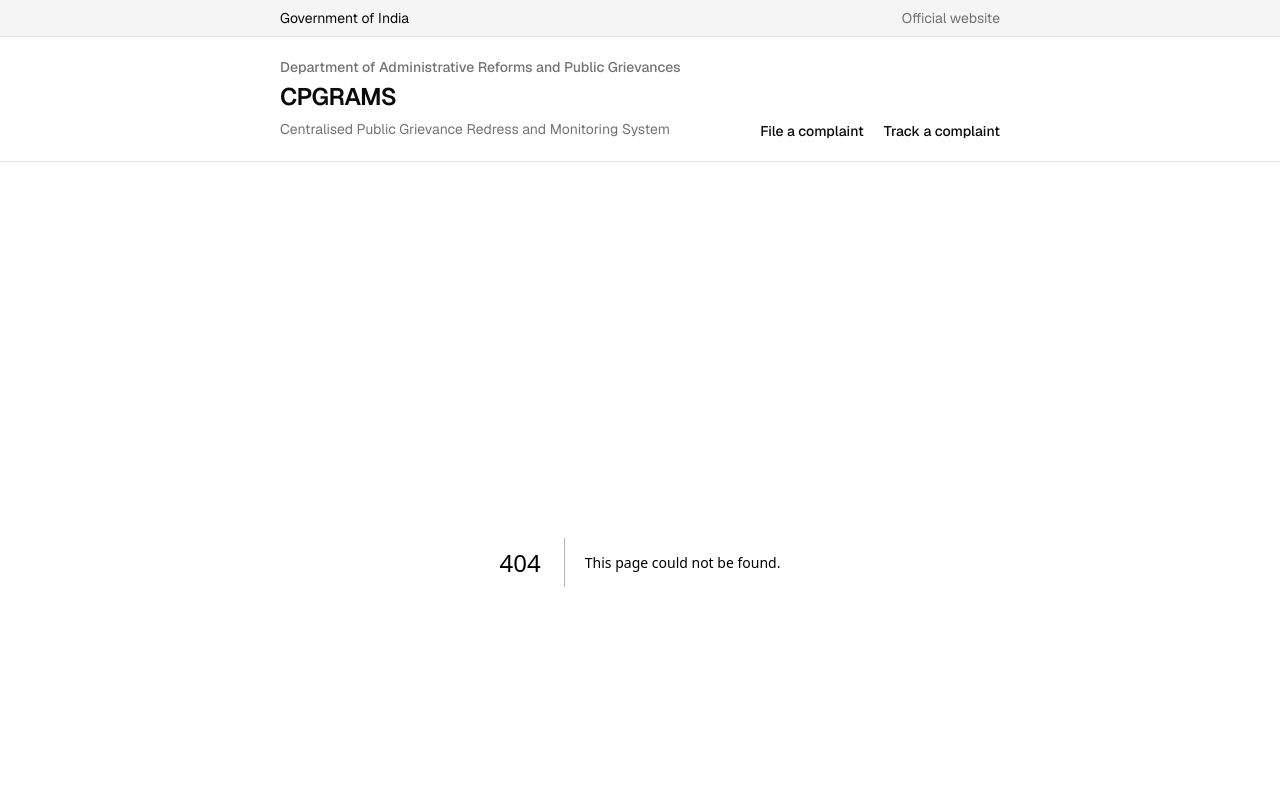
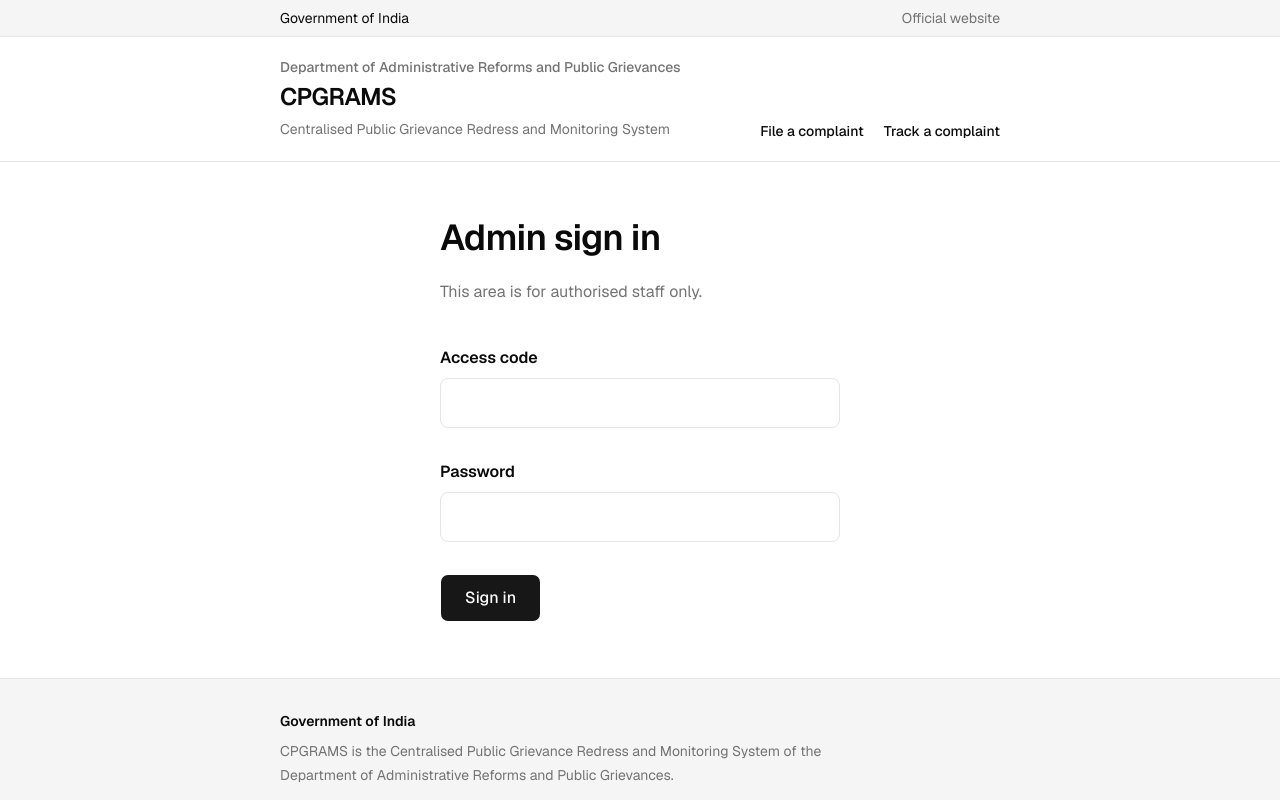
Before and after one commit to D1bakar/cpgram-recreate, a Next.js app: page /admin/login in a window 1280 px wide. Before the commit this address had no page. Shown: the top 800 px of the page. Built offline with nearby package versions, Linux system fonts and the light colour scheme.

Commit message:
Add admin login page

```diff
--- /dev/null
+++ b/app/admin/login/page.js
@@ -0,0 +1,25 @@
+import { AdminLoginForm } from "./login-form";
+
+export const metadata = {
+  title: "Admin sign in — CPGRAMS",
+  description: "Restricted area. Sign in to manage complaints.",
+};
+
+export default function AdminLoginPage() {
+  return (
+    <main
+      id="main-content"
+      className="mx-auto w-full max-w-md flex-1 px-4 py-10 sm:px-6 sm:py-14"
+    >
+      <h1 className="text-3xl font-semibold tracking-tight text-pretty sm:text-4xl">
+        Admin sign in
+      </h1>
+      <p className="mt-5 text-base leading-7 text-muted-foreground">
+        This area is for authorised staff only.
+      </p>
+      <div className="mt-10">
+        <AdminLoginForm />
+      </div>
+    </main>
+  );
+}
```
